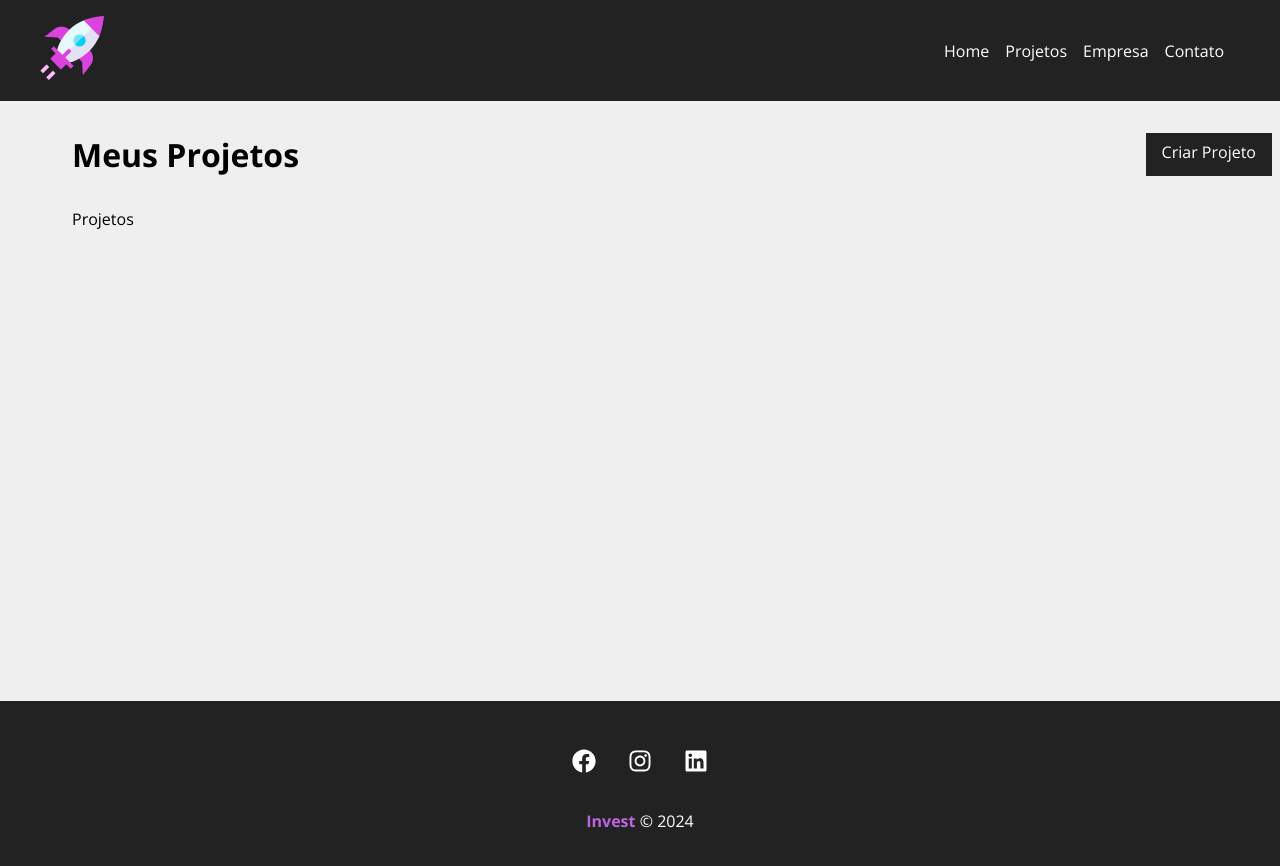
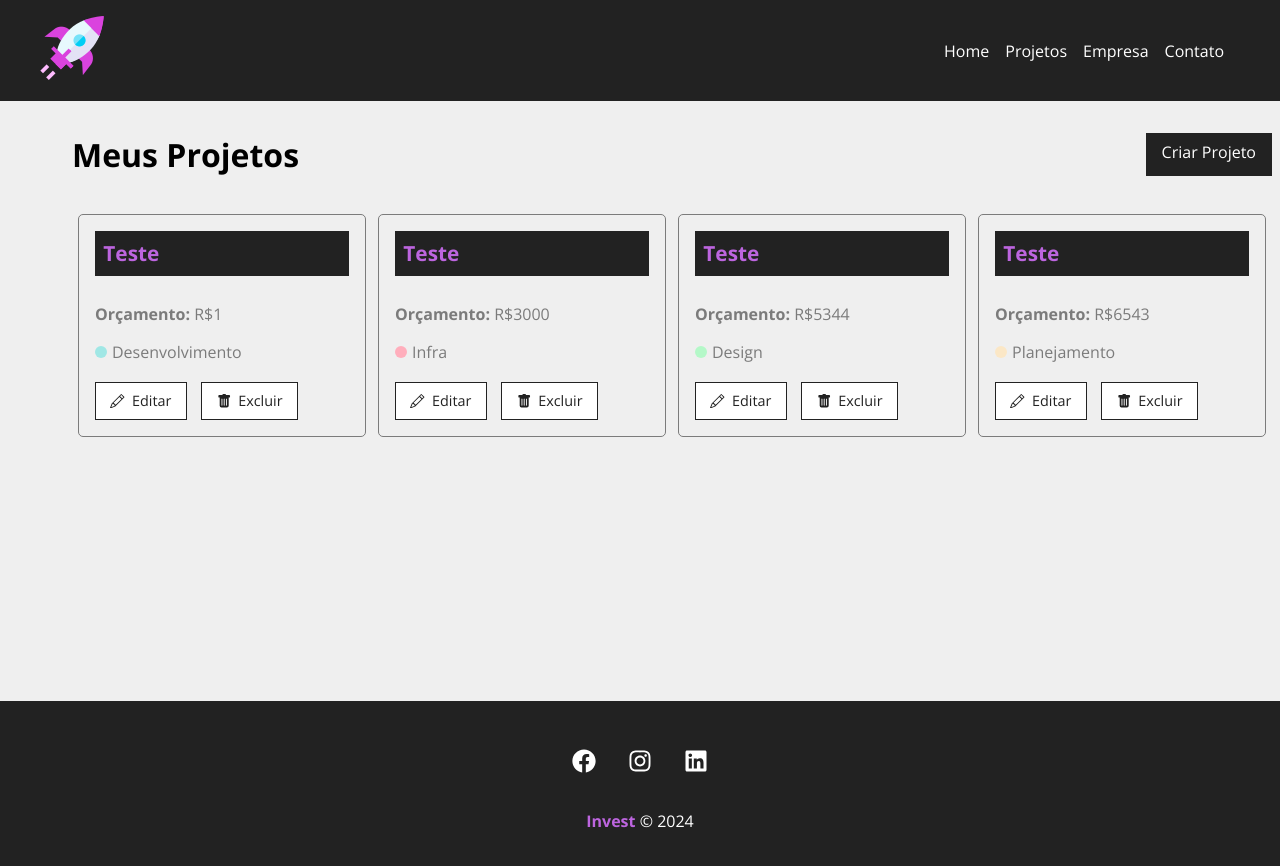
Before and after one commit to MarinaGV93/React, a React (Create React App) app in the folder invest/: page /projects in a window 1280 px wide. Shown: the top 866 px of the page. Built offline with nearby package versions, Linux system fonts and the light colour scheme; data requests are answered from the project's data file.

Commit message:
Resgatando projetos do banco de dados

```diff
--- a/invest/db.json
+++ b/invest/db.json
@@ -1,7 +1,7 @@
 {
   "projects": [
     {
-      "id": "dd85",
+      "id": "245b",
       "name": "Teste",
       "budget": "1",
       "category": {
@@ -12,23 +12,34 @@
       "services": []
     },
     {
-      "id": "977e",
+      "id": "5648",
       "name": "Teste",
-      "budget": "12",
+      "budget": "3000",
       "category": {
-        "id": "2",
-        "name": "Desenvolvimento"
+        "id": "1",
+        "name": "Infra"
       },
       "cost": 0,
       "services": []
     },
     {
-      "id": "245b",
+      "id": "e6a2",
       "name": "Teste",
-      "budget": "1",
+      "budget": "5344",
       "category": {
-        "id": "2",
-        "name": "Desenvolvimento"
+        "id": "3",
+        "name": "Design"
+      },
+      "cost": 0,
+      "services": []
+    },
+    {
+      "id": "8217",
+      "name": "Teste",
+      "budget": "6543",
+      "category": {
+        "id": "4",
+        "name": "Planejamento"
       },
       "cost": 0,
       "services": []
--- /dev/null
+++ b/invest/src/Variable.module.css
@@ -0,0 +1,5 @@
+:root {
+  --cor-primaria: #bd65df;
+  --cor-secundaria: #222;
+  --cor-background: #7b7b7b;
+}
--- a/invest/src/components/form/Input.module.css
+++ b/invest/src/components/form/Input.module.css
@@ -1,3 +1,5 @@
+@import "../../Variable.module.css";
+
 .form_control {
   display: flex;
   flex-direction: column;
--- a/invest/src/components/pages/Projects.js
+++ b/invest/src/components/pages/Projects.js
@@ -3,8 +3,13 @@
 import styles from "./Projects.module.css";
 import Container from "../layout/Container";
 import LinkButton from "../layout/LinkButton";
+import ProjectCard from "../project/ProjectCard";
+import { useState, useEffect } from "react";
 
 function Projects() {
+  // Salvar os projetos
+  const [projects, setProjects] = useState([]);
+
   const location = useLocation();
 
   /* Acessar o encaminhamento da mensagem */
@@ -17,6 +22,22 @@
     message = location.state.message;
   }
 
+  // Buscar os projetos do banco
+  useEffect(() => {
+    fetch("http://localhost:5000/projects", {
+      method: "GET",
+      headers: {
+        "Content-type": "application/json",
+      },
+    })
+      .then((resp) => resp.json())
+      .then((data) => {
+        console.log(data);
+        setProjects(data);
+      })
+      .catch((err) => console.log(err));
+  }, []);
+
   return (
     <div className={styles.project_container}>
       <div className={styles.title_container}>
@@ -26,7 +47,17 @@
       {/* Componente de mensagem */}
       {message && <Message type="success" msg={message} />}
       <Container customClass="start">
-        <p>Projetos</p>
+        {/* Exibir projetos dinamicamente */}
+        {projects.length > 0 &&
+          projects.map((project) => (
+            <ProjectCard
+              id={project.id}
+              name={project.name}
+              budget={project.budget}
+              category={project.category.name}
+              key={project.id}
+            />
+          ))}
       </Container>
     </div>
   );
--- /dev/null
+++ b/invest/src/components/project/ProjectCard.js
@@ -0,0 +1,29 @@
+import { Link } from "react-router-dom";
+import styles from "./ProjectCard.module.css";
+import { BsPencil, BsFillTrashFill } from "react-icons/bs";
+
+function ProjectCard({ id, name, budget, category, handleRemove }) {
+  return (
+    <div className={styles.project_card}>
+      <h4>{name}</h4>
+      <p>
+        <span>Orçamento: </span> R${budget}
+      </p>
+      <p className={styles.category_text}>
+        {/* Passar a categoria padronizando em letra minúscula */}
+        <span className={`${styles[category.toLowerCase()]}`}></span>
+        {category}
+      </p>
+      <div className={styles.project_card_actions}>
+        <Link to="/">
+          <BsPencil /> Editar
+        </Link>
+        <button>
+          <BsFillTrashFill /> Excluir
+        </button>
+      </div>
+    </div>
+  );
+}
+
+export default ProjectCard;
--- /dev/null
+++ b/invest/src/components/project/ProjectCard.module.css
@@ -0,0 +1,91 @@
+@import "../../Variable.module.css";
+
+.project_card {
+  padding: 1em;
+  border: 1px solid var(--cor-background);
+  border-radius: 5px;
+  width: 24%;
+  margin: 0.5%;
+}
+
+.project_card h4 {
+  background-color: var(--cor-secundaria);
+  color: var(--cor-primaria);
+  padding: 0.4em;
+  margin-bottom: 1.3em;
+  font-size: 1.3em;
+}
+
+.project_card p {
+  color: var(--cor-background);
+  margin-bottom: 1em;
+}
+
+.project_card p span {
+  font-weight: bold;
+}
+
+.category_text {
+  display: flex;
+  align-items: center;
+}
+
+.category_text span {
+  display: block;
+  width: 12px;
+  height: 12px;
+  border-radius: 50%;
+  background-color: #ccc;
+  margin-right: 5px;
+}
+
+/* Alterar a cor da bola dependend da categoria */
+.category_text .infra {
+  background-color: #ffaebc;
+}
+
+.category_text .desenvolvimento {
+  background-color: #a0e7e5;
+}
+
+.category_text .design {
+  background-color: #b4f8c8;
+}
+
+.category_text .planejamento {
+  background-color: #fbe7c6;
+}
+
+/* Botões de ações */
+.project_card_actions {
+  margin-top: 1.2em;
+  display: flex;
+  align-items: center;
+}
+
+.project_card_actions a,
+.project_card_actions button {
+  text-decoration: none;
+  border: none;
+  background-color: #fff;
+  color: var(--cor-secundaria);
+  font-size: 0.9em;
+  padding: 0.6em 1em;
+  margin-right: 1em;
+  cursor: pointer;
+  border: 1px solid var(--cor-secundaria);
+  display: flex;
+  align-items: center;
+  justify-content: center;
+  transition: 0.5s;
+}
+
+.project_card_actions svg {
+  margin-right: 0.5em;
+}
+
+.project_card_actions a:hover,
+.project_card_actions button:hover {
+  background-color: var(--cor-secundaria);
+  color: var(--cor-primaria);
+}
```
